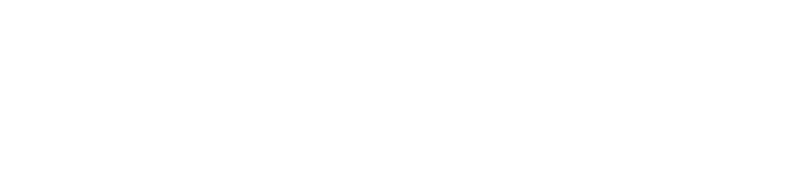
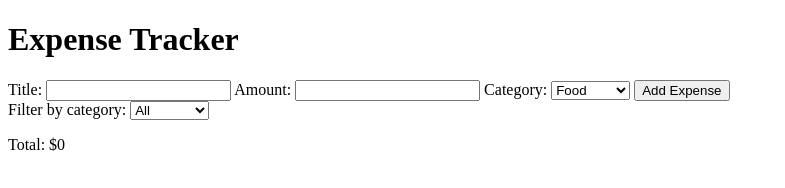
Before and after one commit to Shodoluwasiu/expense-tracker, a website built with Vite: page index.html in a window 1280 px wide. Shown: the whole page, without its empty margins (0-785 px from the left). Built offline with nearby package versions, Linux system fonts and the light colour scheme.

Commit message:
Add expense tracker page structure

```diff
--- a/index.html
+++ b/index.html
@@ -7,7 +7,47 @@
     <title>expense-tracker</title>
   </head>
   <body>
-    <div id="app"></div>
+    <header>
+      <h1>Expense Tracker</h1>
+    </header>
+
+    <main>
+
+      <form id="expense-form">
+
+        <label for="title">Title:</label>
+        <input type="text" id="title">
+        <label for="amount">Amount:</label>
+        <input type="number" id="amount">
+
+        <label for="category">Category:</label>
+        <select id="category">
+          <option value="food">Food</option>
+          <option value="transport">Transport</option>
+          <option value="bills">Bills</option>
+          <option value="other">Other</option>
+        </select>
+        <button type="submit">Add Expense</button>
+      </form>
+
+      <label for="filter">Filter by category:</label>
+      <select id="filter">
+          <option value="all">All</option>
+          <option value="food">Food</option>
+          <option value="transport">Transport</option>
+          <option value="bills">Bills</option>
+          <option value="other">Other</option>
+        </select>
+
+        <ul id="expense-list">
+
+        </ul>
+
+      <p>Total: $<span id="total">0</span></p>
+    </main>
+
+
+
     <script type="module" src="/src/main.ts"></script>
   </body>
 </html>
```
